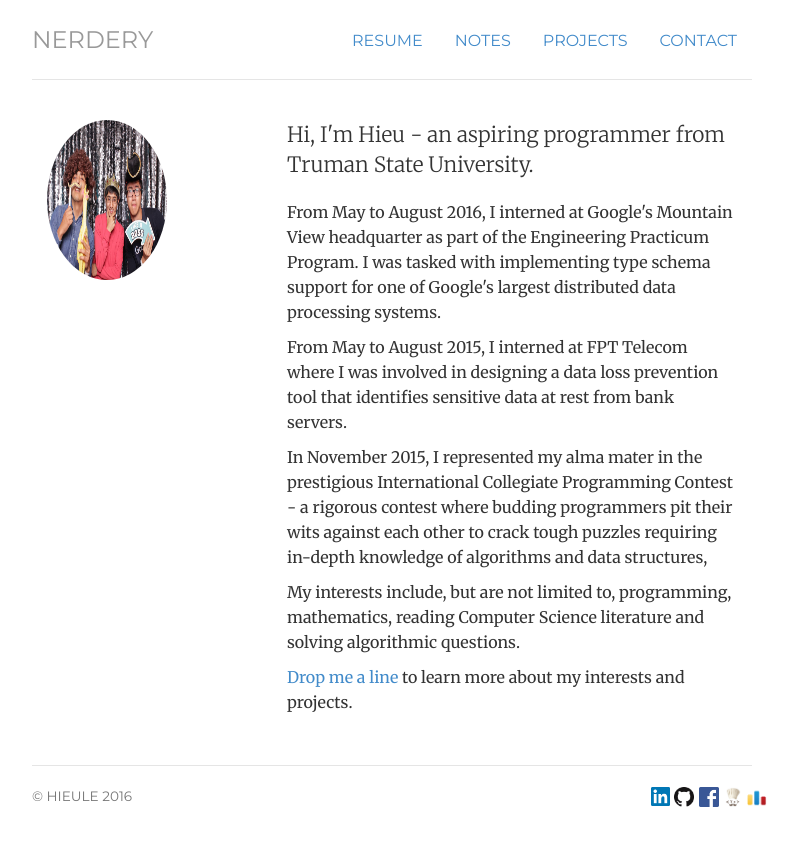
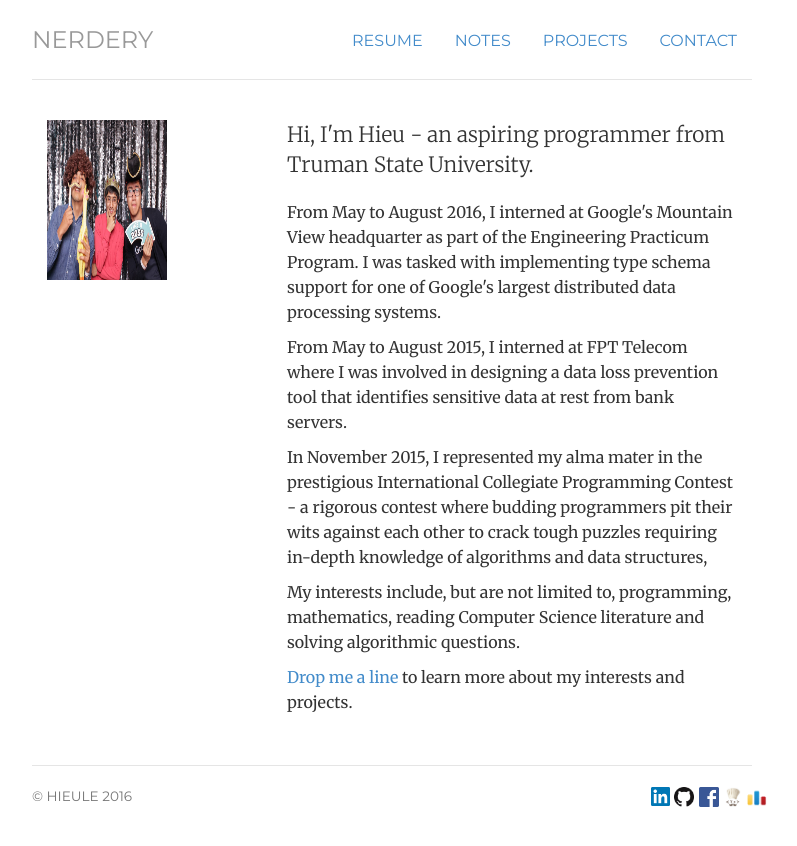
Before and after one commit to hieule22/hieule22.github.io, a Jekyll site: the page built from index.html, in a window 1280 px wide. Shown: the top 846 px of the page, without its empty margins (248-1045 px from the left). Built offline with Jekyll 4.4.1, drawn with Linux system fonts in a browser that asks for light colours.

Commit message:
Update photo

```diff
--- a/index.html
+++ b/index.html
@@ -8,7 +8,7 @@ contact: passive
 <!-- <div class="jumbotron"> -->
 <div class="row marketing">
   <div class="col-sm-4">
-    <img  class="img-circle avatar" alt="Hieu Le" src="img/hieule_photo.jpg" height="160" width="120">
+    <img  alt="Hieu Le" src="img/hieule_photo.jpg" height="160" width="120">
   </div>
   <div itemscope itemtype="http://data-vocabulary.org/Person" class="col-sm-8">
     <p class="lead">Hi, I'm <span itemprop="name">Hieu</span> - an aspiring programmer from Truman State
```
